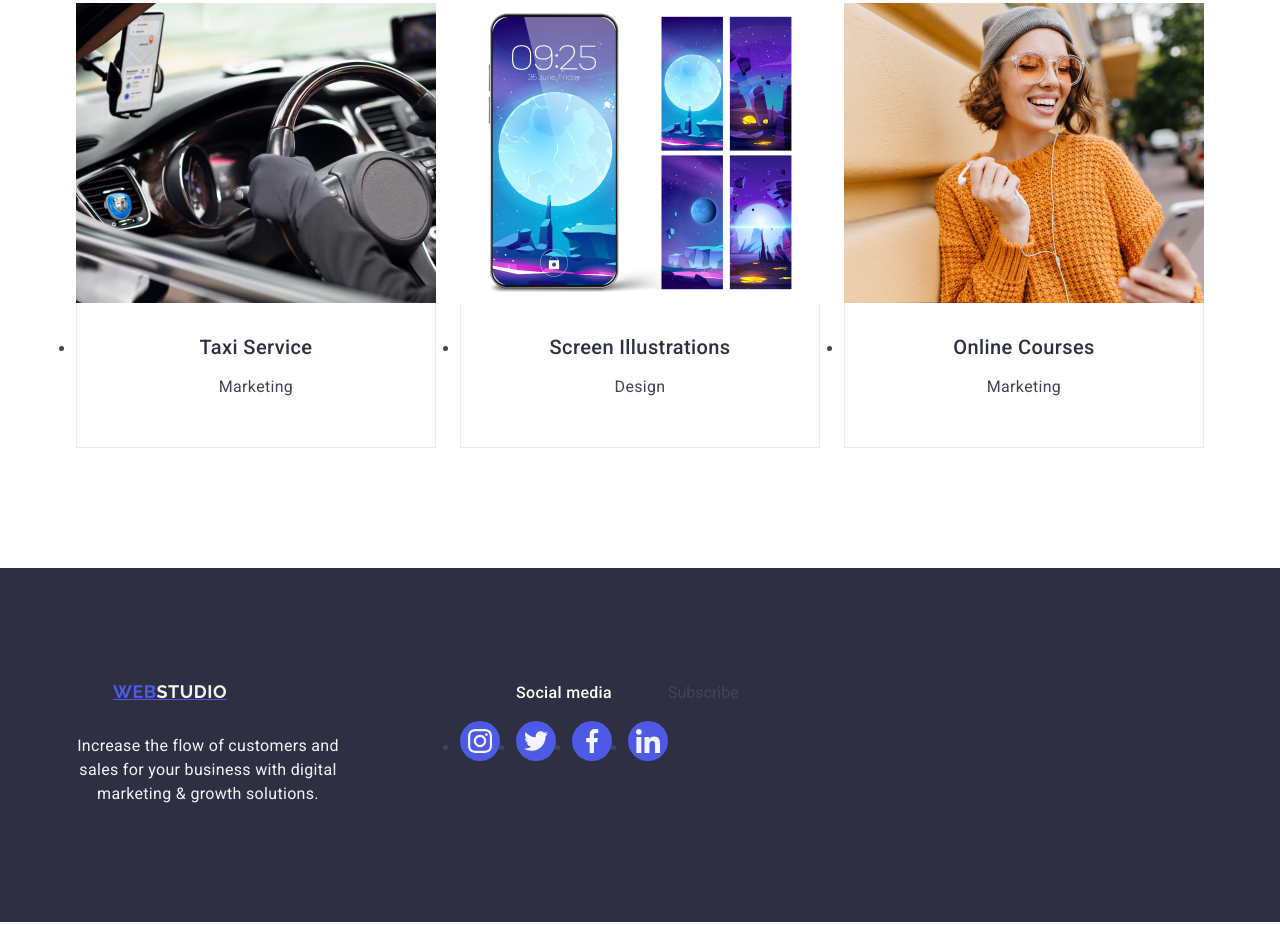
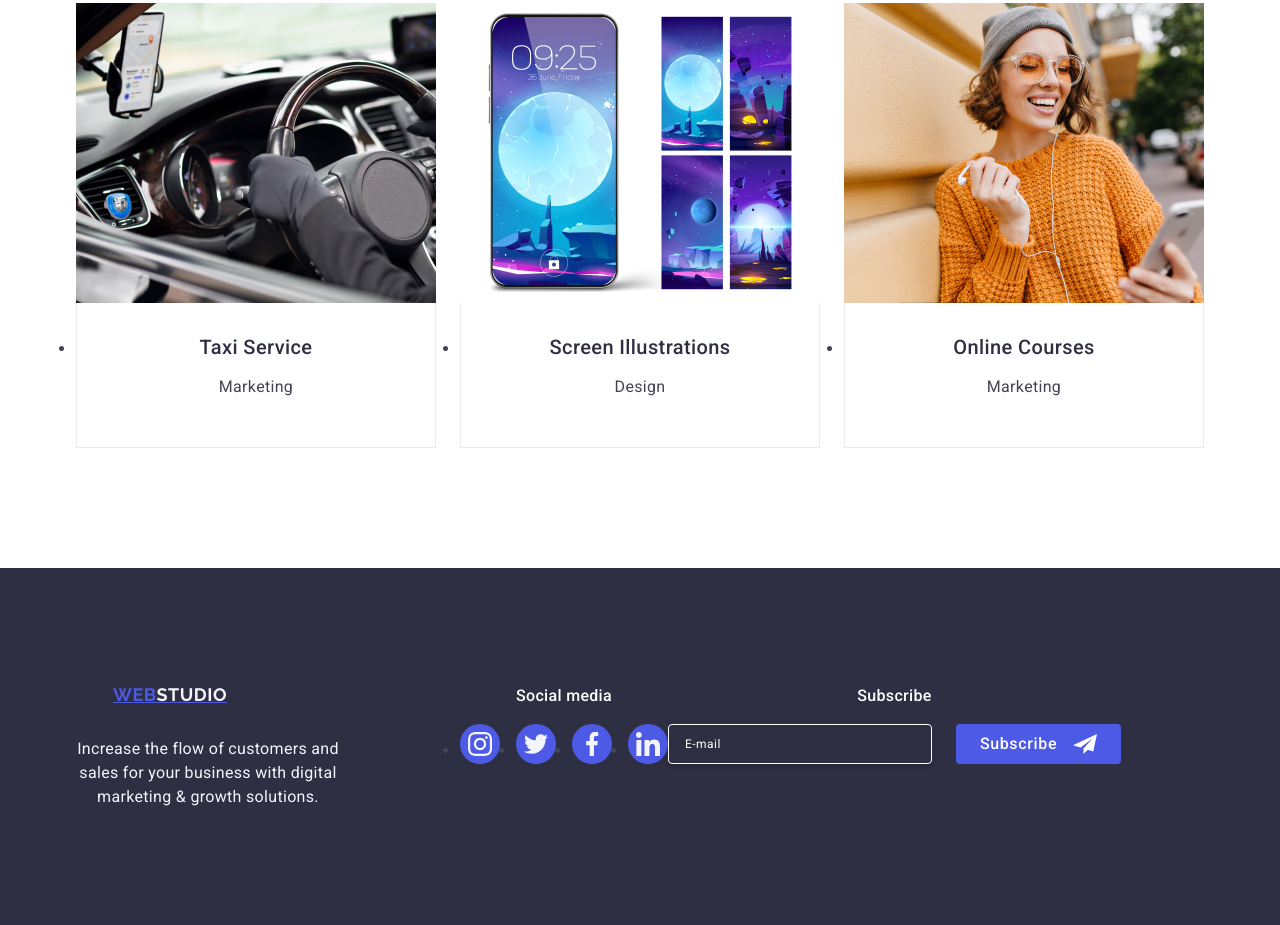
Before and after one commit to zipkaniar/goit-markup-hw-05, a plain HTML site: page index.html in a window 1280 px wide. Shown: the part 2726-3651 px from the top of the page. Drawn offline with nearby package versions, Linux system fonts and the light colour scheme.

Commit message:
footen finiş.

```diff
--- a/css/styles.css
+++ b/css/styles.css
@@ -448,7 +448,7 @@ h6 {
     fill: #f4f4fd;
 }
 
-.Footer-subscribe-title {
+.footer-subscribe-title {
     margin-bottom: 16px;
     font-weight: 500;
     font-size: 16px;
@@ -456,3 +456,48 @@ h6 {
     letter-spacing: 0.02em;
     color: #ffffff;
 }
+
+.footer-form {
+    display: flex;
+    gap: 24px;
+}
+
+.footer-form-input {
+    width: 264px;
+    height: 40px;
+    border: 1px solid #ffffff;
+    background-color: transparent;
+    font-size: 12px;
+    line-height: 2;
+    letter-spacing: 0.04em;
+    padding-left: 16px;
+    box-shadow: 0px 4px 4px rgba(0, 0, 0, 0.15);
+    border-radius: 4px;
+    color: #ffffff;
+}
+
+.footer-form-input::placeholder {
+    color: #ffffff;
+}
+
+.footer-btn {
+    font-family: "Roboto", sans-serif;
+    align-items: center;
+    justify-content: center;
+    display: flex;
+    min-width: 165px;
+    height: 40px;
+    font-size: 16px;
+    font-weight: 500;
+    line-height: 1.5;
+    letter-spacing: 0.04em;
+    color: #ffffff;
+    cursor: pointer;
+    background-color: #4D5AE5;
+    border: none;
+    border-radius: 4px;
+}
+
+.footer-svg {
+    margin-left: 16px;
+}
--- a/index.html
+++ b/index.html
@@ -408,8 +408,19 @@
                     </li>
                 </ul>
             </div>
-            <div class="Footer-Subscribe-container">
-                <p class="Footer-Subscribe-title">Subscribe</p>
+            <div class="footer-Subscribe-container">
+                <p class="footer-subscribe-title">Subscribe</p>
+                <form class="footer-form">
+                    <label for="email" class="footer-form-email">
+                        <input type="email" name="email" placeholder="E-mail" id="email" class="footer-form-input" />
+                    </label>
+                    <button type="submit" class="footer-btn">
+                        Subscribe
+                        <svg width="24" height="24" class="footer-svg">
+                            <use href="./images/symbol-defs.svg#icon-Frame-3"></use>
+                        </svg>
+                    </button>
+                </form>
             </div>
 
 
```
Also changed, not shown: images/symbol-defs.svg (added), 1 other file.
